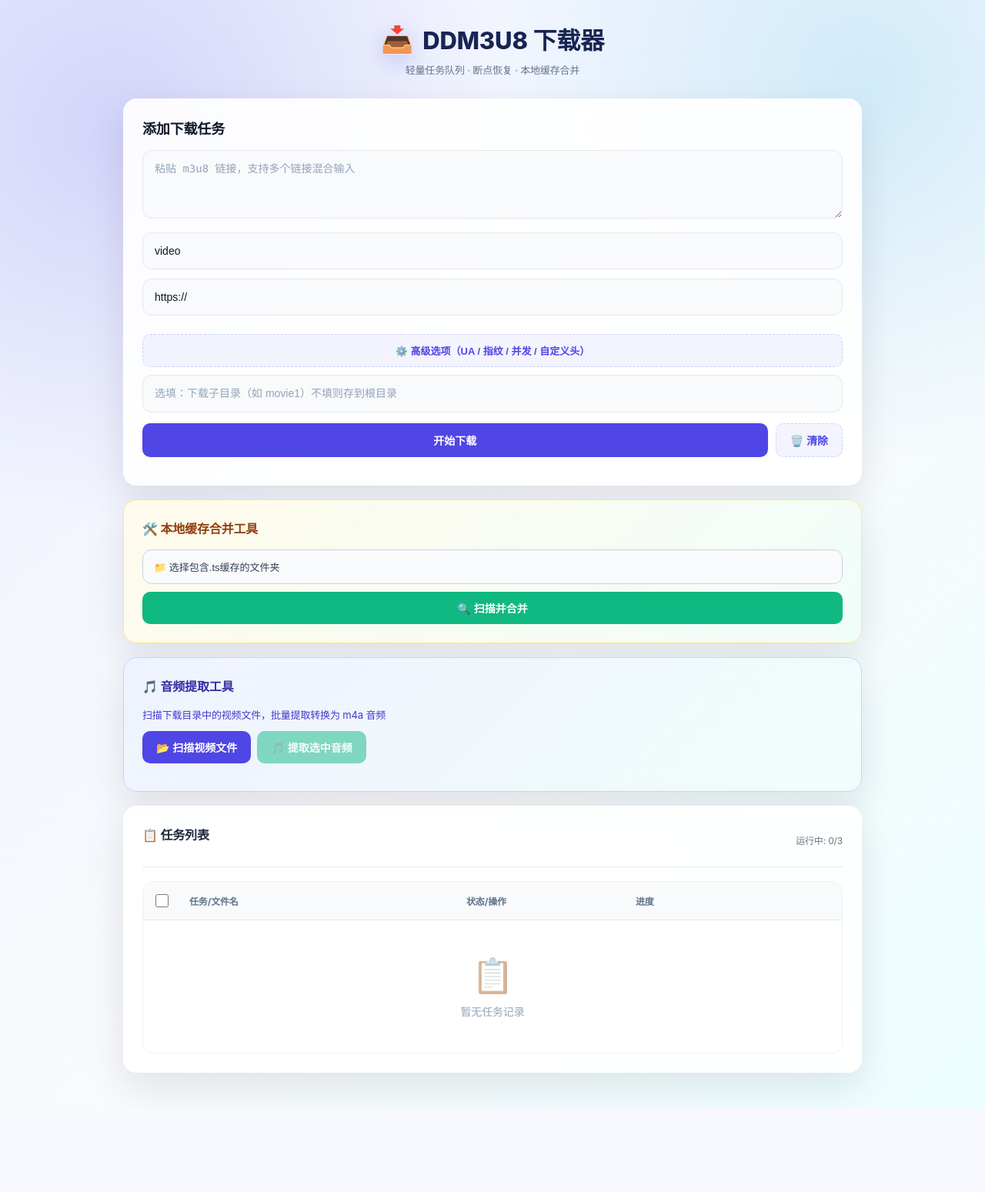
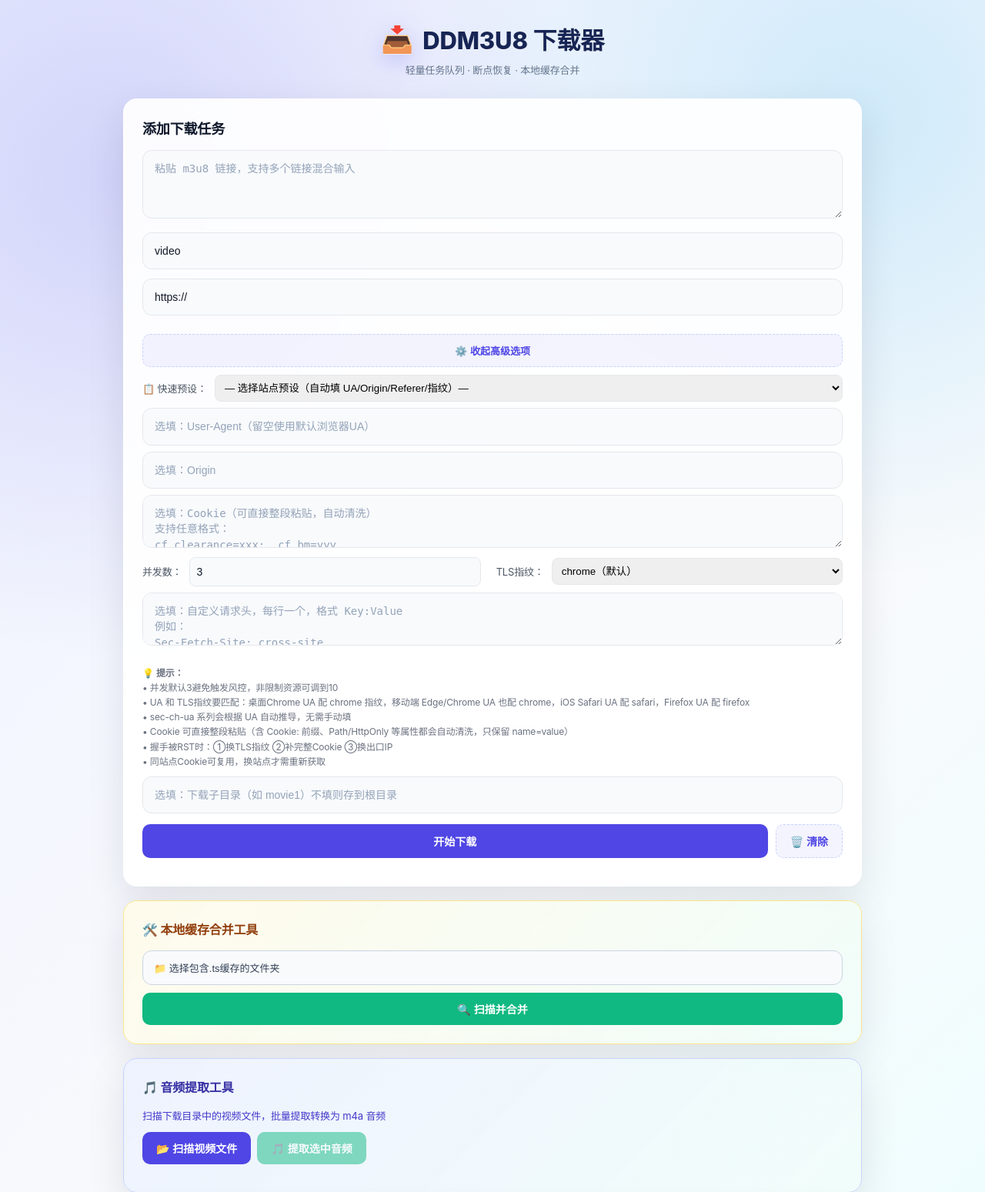
Before and after one commit to pelico/DDM3U8, a Flask app: page / in a window 1280 px wide. Shown: the top 1549 px of the page at 77% size. Before the commit the page ends 1440 px from the top, so only its background shows below. Run offline with Flask 3, Linux system fonts and the light colour scheme; data that the repository does not hold is empty.

Commit message:
feat(web): 站点快速预设下拉 + 高级选项默认展开
- 高级选项面板顶部新增"📋 快速预设"下拉，选了自动填 UA/Origin/Referer/TLS指纹
  - missav 站点（移动 Edge UA / 桌面 Chrome UA / iOS Safari UA）
  - 通用 CDN（无 Referer，纯分片直连）
- Cookie 不被预设覆盖（每个视频 cf_clearance 不同，同站点可复用）
- 高级选项面板默认展开（之前折叠导致用户找不到并发/指纹字段）
- 修复 clearFormBtn 里 form id 写错（downloadForm → downForm）的 bug

```diff
--- a/templates/index.html
+++ b/templates/index.html
@@ -195,10 +195,20 @@
                 <input type="text" class="input-full" name="referer" value="https://" placeholder="选填：全局 Referer">
                 <div style="margin: 10px 0;">
                     <button type="button" id="toggleAdvanced" class="btn btn-ghost" style="width: 100%; font-size: 13px;">
-                        ⚙️ 高级选项（UA / 指纹 / 并发 / 自定义头）
+                        ⚙️ 收起高级选项
                     </button>
                 </div>
-                <div id="advancedOptions" style="display: none; margin-bottom: 10px;">
+                <div id="advancedOptions" style="display: block; margin-bottom: 10px;">
+                    <div class="input-group" style="margin-bottom: 8px; gap: 10px; align-items: center;">
+                        <label style="font-size: 13px; color: #4b5563; white-space: nowrap;">📋 快速预设：</label>
+                        <select id="presetSelect" style="padding: 8px; border: 1px solid var(--border); border-radius: 8px; flex: 1;">
+                            <option value="">— 选择站点预设（自动填 UA/Origin/Referer/指纹）—</option>
+                            <option value="missav_android_edge">missav 站点（移动 Edge UA）</option>
+                            <option value="missav_win_chrome">missav 站点（桌面 Chrome UA）</option>
+                            <option value="missav_ios_safari">missav 站点（iOS Safari UA）</option>
+                            <option value="generic_cdn">通用 CDN（无 Referer，纯分片直连）</option>
+                        </select>
+                    </div>
                     <input type="text" class="input-full" name="user_agent" placeholder="选填：User-Agent（留空使用默认浏览器UA）" style="margin-bottom: 8px;">
                     <input type="text" class="input-full" name="origin" placeholder="选填：Origin" style="margin-bottom: 8px;">
                     <textarea class="input-full" name="cookie" rows="2" placeholder="选填：Cookie（可直接整段粘贴，自动清洗）&#10;支持任意格式：&#10;cf_clearance=xxx; _cf_bm=yyy&#10;或带前缀 Cookie: cf_clearance=...; Path=/; HttpOnly 等" style="margin-bottom: 8px;"></textarea>
@@ -428,7 +438,7 @@
             }
         };
 
-        // 一键清除：重置所有表单字段（含高级选项）
+        // 一键清除：重置所有表单字段（含高级选项 + 预设下拉）
         document.getElementById('clearFormBtn').onclick = function() {
             const form = document.getElementById('downForm');
             form.reset();
@@ -437,6 +447,7 @@
             form.elements['referer'].value = 'https://';
             form.elements['concurrency'].value = '3';
             form.elements['fingerprint'].value = 'chrome';
+            document.getElementById('presetSelect').value = '';
             showToast('表单已清空');
         };
 
@@ -448,6 +459,46 @@
             this.textContent = shown
                 ? '⚙️ 高级选项（UA / 指纹 / 并发 / 自定义头）'
                 : '⚙️ 收起高级选项';
+        };
+
+        // 站点快速预设：选了就自动填 UA/Origin/Referer/TLS指纹
+        // Cookie 仍需手动粘贴（每个视频的 cf_clearance 不一样，但同站点可复用）
+        const PRESETS = {
+            missav_android_edge: {
+                ua: 'Mozilla/5.0 (Linux; Android 6.0; Nexus 5 Build/MRA58N) AppleWebKit/537.36 (KHTML, like Gecko) Chrome/140.0.0.0 Mobile Safari/537.36 Edg/140.0.0.0',
+                origin: 'https://missav.mrst.one',
+                referer: 'https://missav.mrst.one',
+                fingerprint: 'chrome',
+            },
+            missav_win_chrome: {
+                ua: 'Mozilla/5.0 (Windows NT 10.0; Win64; x64) AppleWebKit/537.36 (KHTML, like Gecko) Chrome/140.0.0.0 Safari/537.36',
+                origin: 'https://missav.mrst.one',
+                referer: 'https://missav.mrst.one',
+                fingerprint: 'chrome',
+            },
+            missav_ios_safari: {
+                ua: 'Mozilla/5.0 (iPhone; CPU iPhone OS 17_5 like Mac OS X) AppleWebKit/605.1.15 (KHTML, like Gecko) Version/17.5 Mobile/15E148 Safari/604.1',
+                origin: 'https://missav.mrst.one',
+                referer: 'https://missav.mrst.one',
+                fingerprint: 'safari',
+            },
+            generic_cdn: {
+                ua: '',
+                origin: '',
+                referer: '',
+                fingerprint: 'chrome',
+            },
+        };
+        document.getElementById('presetSelect').onchange = function() {
+            const p = PRESETS[this.value];
+            if (!p) return;
+            const form = document.getElementById('downForm');
+            form.elements['user_agent'].value = p.ua;
+            form.elements['origin'].value = p.origin;
+            form.elements['referer'].value = p.referer || 'https://';
+            form.elements['fingerprint'].value = p.fingerprint;
+            // 预设不覆盖 Cookie（用户可能已填），只填空字段时才填
+            showToast('预设已填入 UA/Origin/Referer/指纹，请补 Cookie');
         };
 
         document.getElementById('localMergeForm').onsubmit = async function(e) {
```
